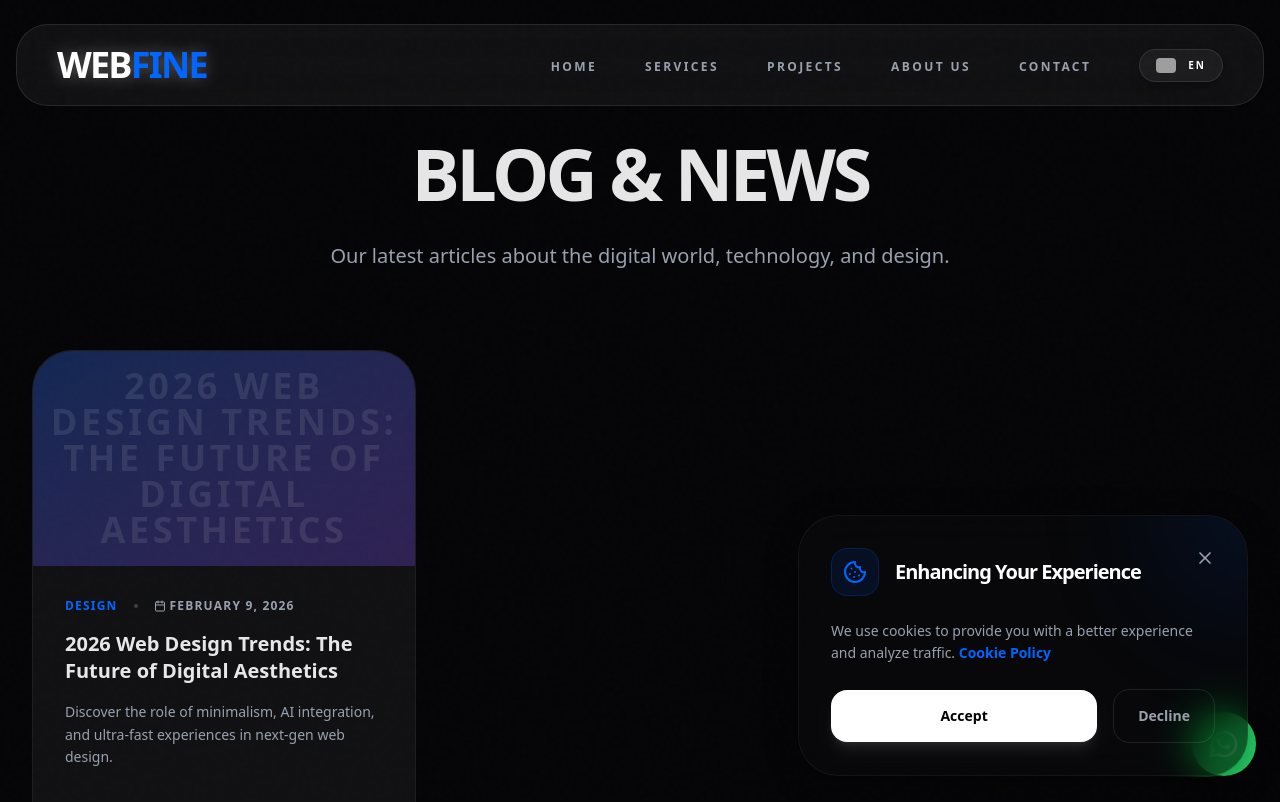
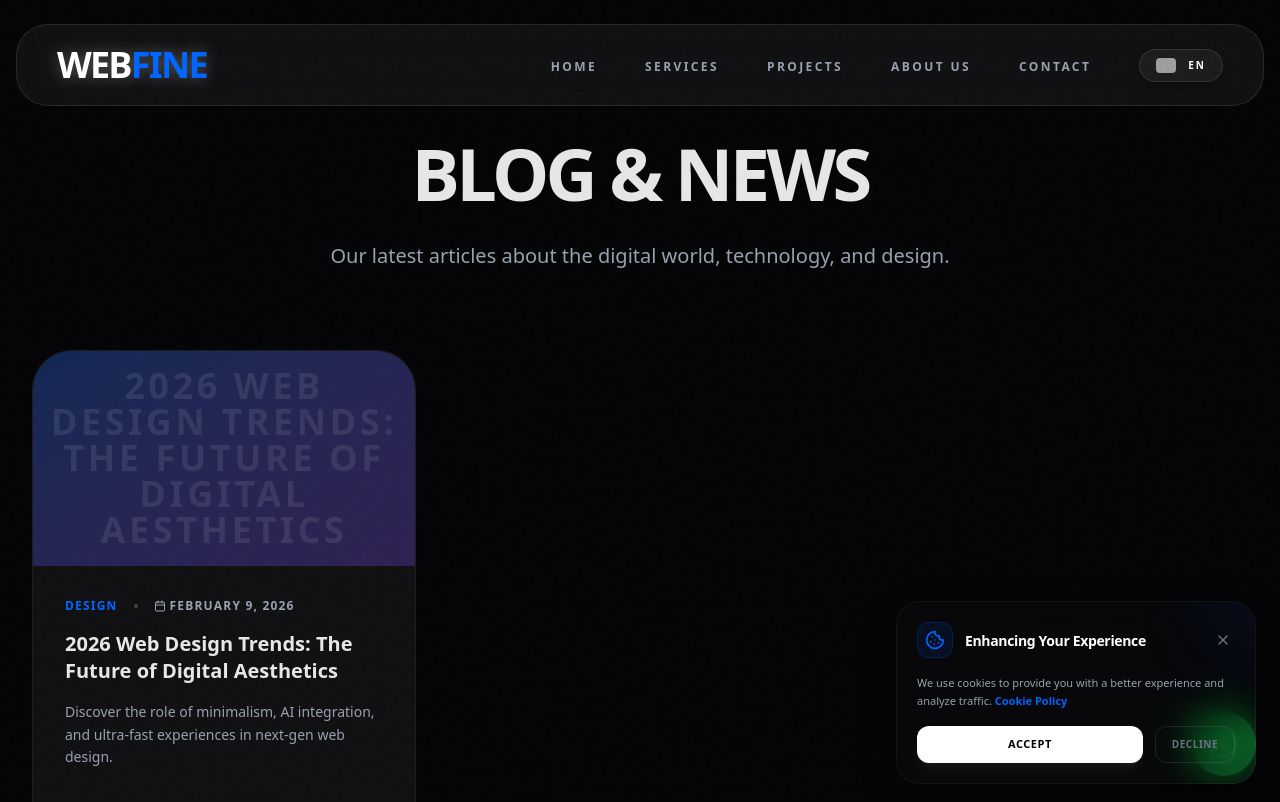
Before and after one commit to AhmetAykutBirlik/WebfFineProd, a Next.js app: page /en/blog in a window 1280 px wide. Shown: the top 802 px of the page. Built offline with nearby package versions, Linux system fonts and the light colour scheme; grey boxes are pictures that could not be loaded.

Commit message:
style: make cookie consent banner more compact

```diff
--- a/src/components/CookieConsent.tsx
+++ b/src/components/CookieConsent.tsx
@@ -29,47 +29,47 @@ export default function CookieConsent({ dictionary, lang }: { dictionary: any; l
     if (!isVisible) return null;
 
     return (
-        <div className="fixed bottom-6 left-6 right-6 md:left-auto md:right-8 md:w-[450px] z-[100] animate-in fade-in slide-in-from-bottom-10 duration-700">
-            <div className="glass-morphism p-8 rounded-[2.5rem] border border-white/10 shadow-2xl relative overflow-hidden group">
+        <div className="fixed bottom-4 left-4 right-4 md:left-auto md:right-6 md:w-[360px] z-[100] animate-in fade-in slide-in-from-bottom-5 duration-700">
+            <div className="glass-morphism p-5 rounded-[1.5rem] border border-white/10 shadow-2xl relative overflow-hidden group">
                 {/* Ambient Glow */}
-                <div className="absolute -top-24 -right-24 w-48 h-48 bg-brand-primary/10 blur-[60px] rounded-full group-hover:bg-brand-primary/20 transition-all duration-700"></div>
+                <div className="absolute -top-12 -right-12 w-24 h-24 bg-brand-primary/10 blur-[40px] rounded-full group-hover:bg-brand-primary/20 transition-all duration-700"></div>
 
-                <div className="relative z-10 flex flex-col space-y-6">
-                    <div className="flex items-start justify-between">
-                        <div className="flex items-center space-x-4">
-                            <div className="w-12 h-12 rounded-2xl bg-brand-primary/10 border border-brand-primary/20 flex items-center justify-center">
-                                <Cookie className="w-6 h-6 text-brand-primary" />
+                <div className="relative z-10 flex flex-col space-y-4">
+                    <div className="flex items-center justify-between">
+                        <div className="flex items-center space-x-3">
+                            <div className="w-9 h-9 rounded-xl bg-brand-primary/10 border border-brand-primary/20 flex items-center justify-center shrink-0">
+                                <Cookie className="w-5 h-5 text-brand-primary" />
                             </div>
-                            <h3 className="text-xl font-black tracking-tighter text-white">
+                            <h3 className="text-sm font-black tracking-tight text-white leading-tight">
                                 {dictionary.common.cookieBanner.title}
                             </h3>
                         </div>
                         <button
                             onClick={() => setIsVisible(false)}
-                            className="text-gray-400 hover:text-white transition-colors"
+                            className="text-gray-500 hover:text-white transition-colors p-1"
                             aria-label="Close"
                         >
-                            <X className="w-5 h-5" />
+                            <X className="w-4 h-4" />
                         </button>
                     </div>
 
-                    <p className="text-sm text-gray-400 font-medium leading-relaxed">
+                    <p className="text-[11px] text-gray-400 font-medium leading-relaxed">
                         {dictionary.common.cookieBanner.desc}{" "}
                         <Link href={`/${lang}/legal/cookies`} className="text-brand-primary hover:underline underline-offset-4 font-bold">
                             {dictionary.footer.legal.cookies}
                         </Link>
                     </p>
 
-                    <div className="flex items-center space-x-4">
+                    <div className="flex items-center gap-3">
                         <button
                             onClick={handleAccept}
-                            className="flex-1 bg-white text-black py-4 rounded-2xl font-black text-sm hover:scale-105 transition-all active:scale-95 shadow-lg shadow-white/10"
+                            className="flex-1 bg-white text-black py-2.5 rounded-xl font-black text-[11px] uppercase tracking-wider hover:scale-105 transition-all active:scale-95 shadow-lg shadow-white/5"
                         >
                             {dictionary.common.cookieBanner.accept}
                         </button>
                         <button
                             onClick={handleDecline}
-                            className="px-6 py-4 rounded-2xl border border-white/10 text-gray-400 font-black text-sm hover:text-white hover:bg-white/5 transition-all"
+                            className="px-4 py-2.5 rounded-xl border border-white/10 text-gray-500 font-extrabold text-[10px] uppercase tracking-wider hover:text-white hover:bg-white/5 transition-all"
                         >
                             {dictionary.common.cookieBanner.decline}
                         </button>
```
